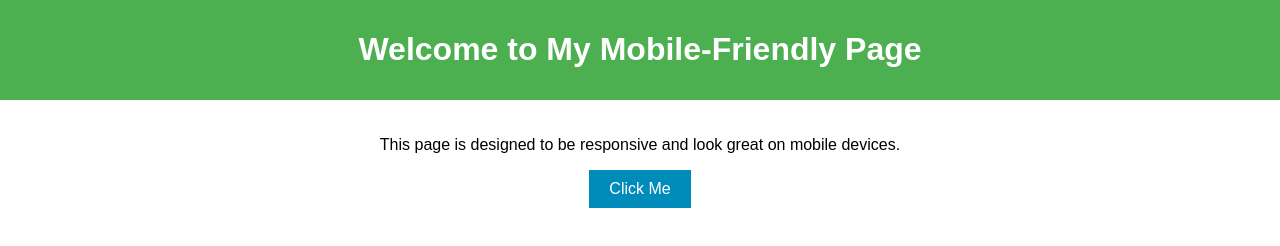
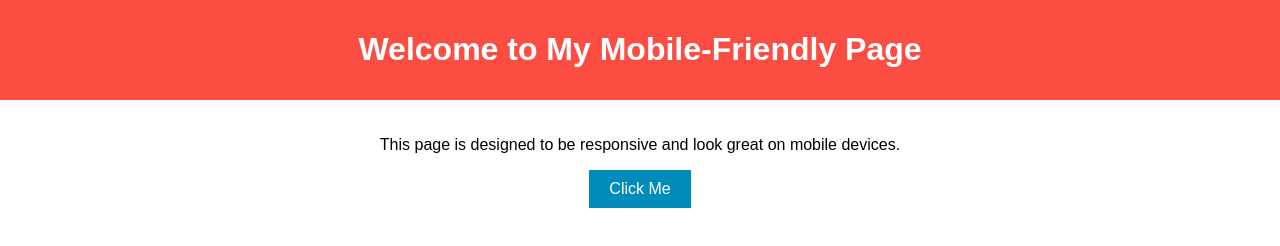
Before and after one commit to emmydunsford/hello_world, a plain HTML site: page index.html in a window 1280 px wide. Drawn offline with Linux system fonts and the light colour scheme.

Commit message:
formatting with compliance for colors

```diff
--- a/index.html
+++ b/index.html
@@ -3,15 +3,15 @@
 <head>
     <meta charset="UTF-8">
     <meta name="viewport" content="width=device-width, initial-scale=1.0">
-    <title>Mobile Friendly Page</title>
+    <title>MIFV</title>
     <style>
         body {
-            font-family: Arial, sans-serif;
+            font-family: Lora, sans-serif;
             margin: 0;
             padding: 0;
         }
         header {
-            background-color: #4CAF50;
+            background-color: #FB4D42;
             color: white;
             padding: 10px;
             text-align: center;
```
